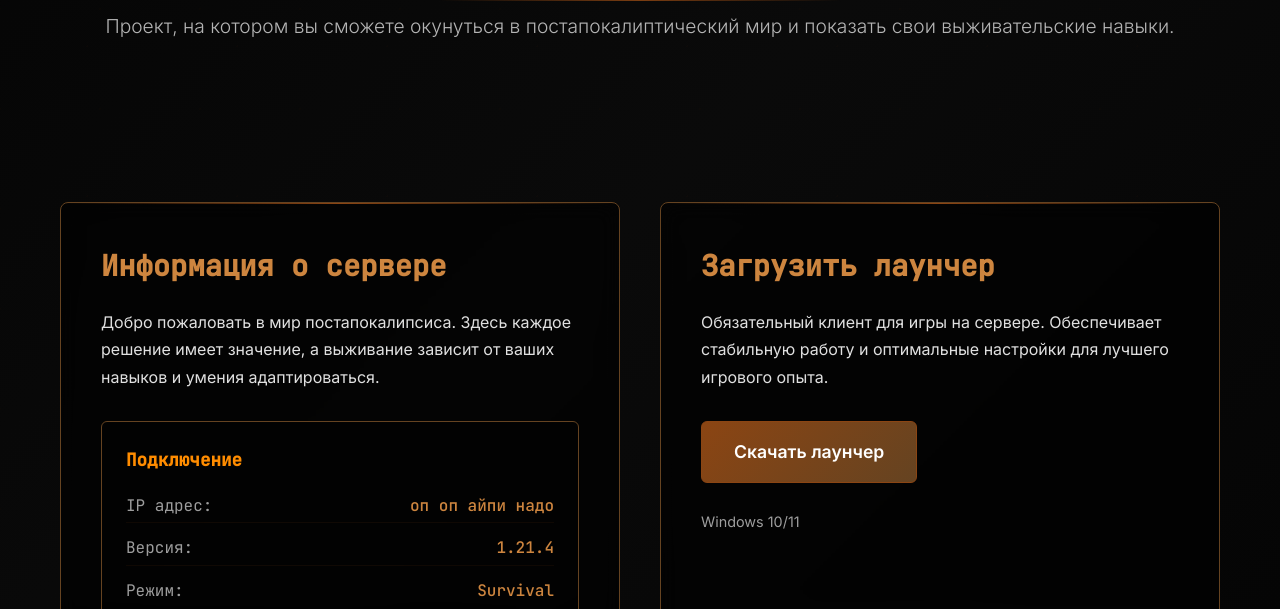
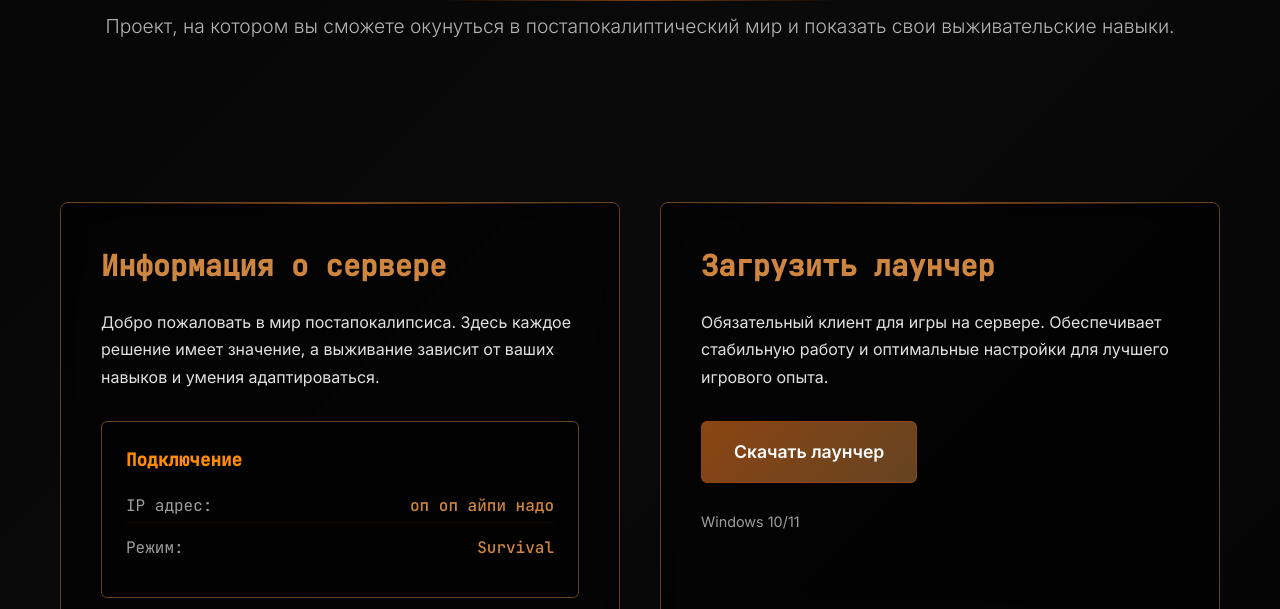
Before and after one commit to StalDayz/Staldayz, a plain HTML site: page index.html in a window 1280 px wide. Shown: the part 191-800 px from the top of the page. Drawn offline with Linux system fonts and the light colour scheme.

Commit message:
Update index.html

```diff
--- a/index.html
+++ b/index.html
@@ -325,10 +325,6 @@
                         <span class="info-value">оп оп айпи надо</span>
                     </div>
                     <div class="info-row">
-                        <span class="info-label">Версия:</span>
-                        <span class="info-value">1.21.4</span>
-                    </div>
-                    <div class="info-row">
                         <span class="info-label">Режим:</span>
                         <span class="info-value">Survival</span>
                     </div>
```
